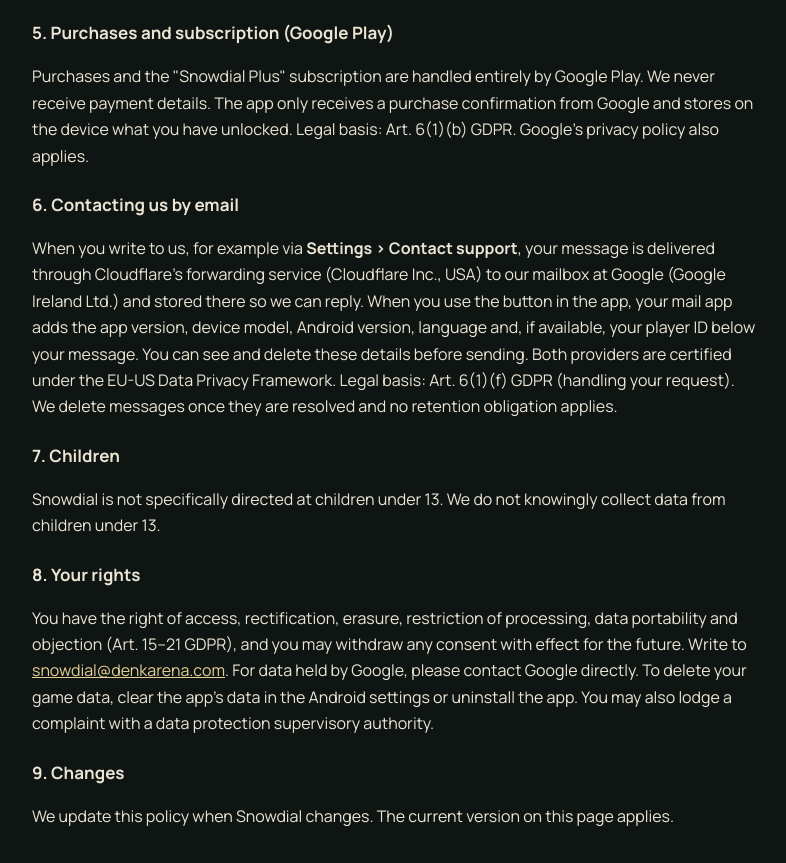
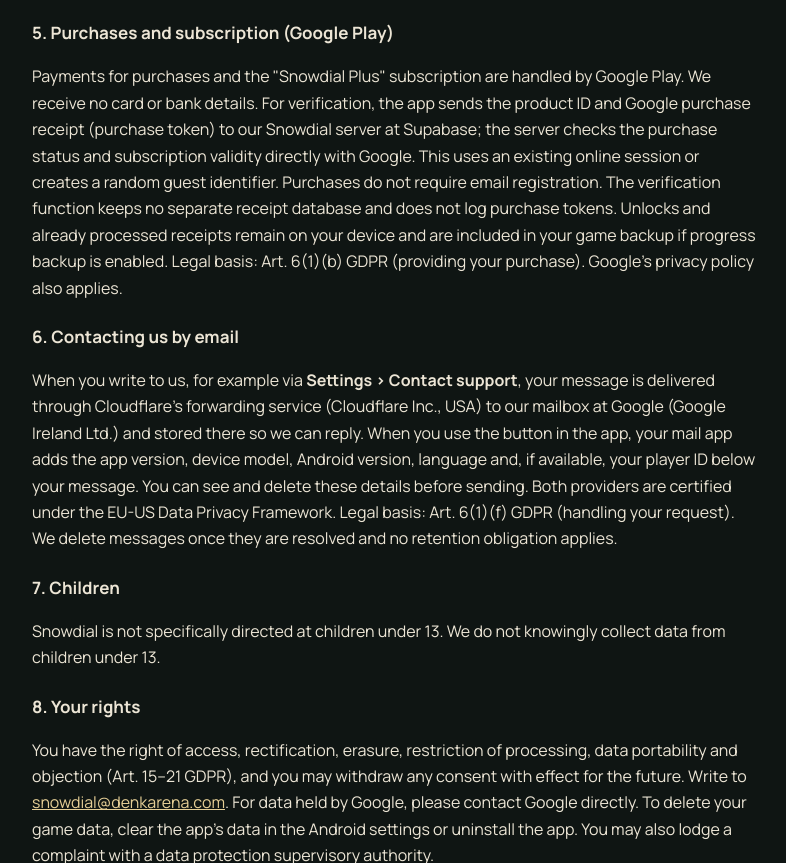
Before and after one commit to denkarena/denkarena.github.io, a plain HTML site: page snowdial/privacy.html in a window 1280 px wide. Shown: the part 2564-3427 px from the top of the page, without its empty margins (246-1032 px from the left). Drawn offline with Linux system fonts and the light colour scheme.

Commit message:
Document Snowdial purchase verification (English)

```diff
--- a/snowdial/privacy.html
+++ b/snowdial/privacy.html
@@ -43,7 +43,7 @@ ul li{margin:4px 0}footer{margin-top:40px;padding-top:16px;border-top:1px solid
 <h2>Optional crash reports</h2><p>Crash reporting is off by default and separate from gameplay analytics. With consent and an existing online profile, the app sends app version, build, Android API and technical stack frames on a subsequent start. Reports exclude exception messages, email addresses, player names and device identifiers. The existing Supabase user ID is associated internally for rate limits, retry deduplication and account deletion; administrators see aggregate counts. Disabling clears unsent reports. Uploaded events are visible for up to 90 days and cleaned up on the next submission or admin retrieval; account deletion removes associated events. Up to five unsent reports remain locally until a successful retry. Manually sharing a detailed local crash report remains a separate player-initiated action.</p>
 
 <h2>5. Purchases and subscription (Google Play)</h2>
-<p>Purchases and the "Snowdial Plus" subscription are handled entirely by Google Play. We never receive payment details. The app only receives a purchase confirmation from Google and stores on the device what you have unlocked. Legal basis: Art. 6(1)(b) GDPR. Google's privacy policy also applies.</p>
+<p>Payments for purchases and the "Snowdial Plus" subscription are handled by Google Play. We receive no card or bank details. For verification, the app sends the product ID and Google purchase receipt (purchase token) to our Snowdial server at Supabase; the server checks the purchase status and subscription validity directly with Google. This uses an existing online session or creates a random guest identifier. Purchases do not require email registration. The verification function keeps no separate receipt database and does not log purchase tokens. Unlocks and already processed receipts remain on your device and are included in your game backup if progress backup is enabled. Legal basis: Art. 6(1)(b) GDPR (providing your purchase). Google's privacy policy also applies.</p>
 
 <h2>6. Contacting us by email</h2>
 <p>When you write to us, for example via <strong>Settings › Contact support</strong>, your message is delivered through Cloudflare's forwarding service (Cloudflare Inc., USA) to our mailbox at Google (Google Ireland Ltd.) and stored there so we can reply. When you use the button in the app, your mail app adds the app version, device model, Android version, language and, if available, your player ID below your message. You can see and delete these details before sending. Both providers are certified under the EU-US Data Privacy Framework. Legal basis: Art. 6(1)(f) GDPR (handling your request). We delete messages once they are resolved and no retention obligation applies.</p>
```
